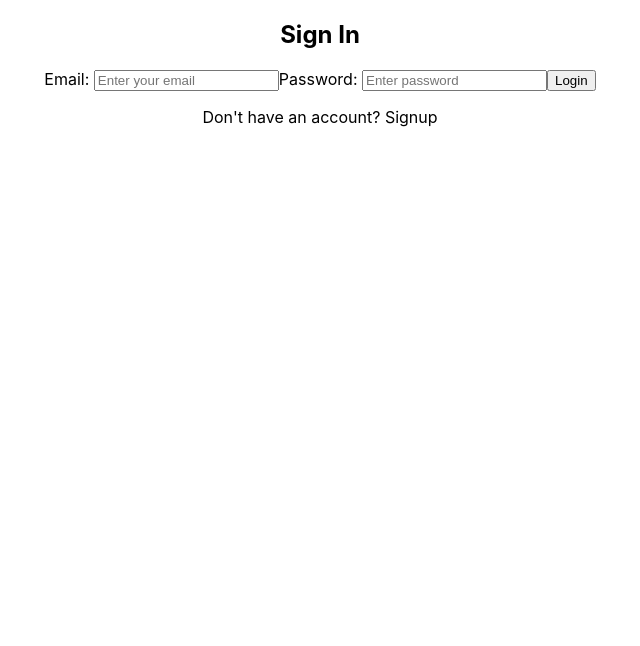
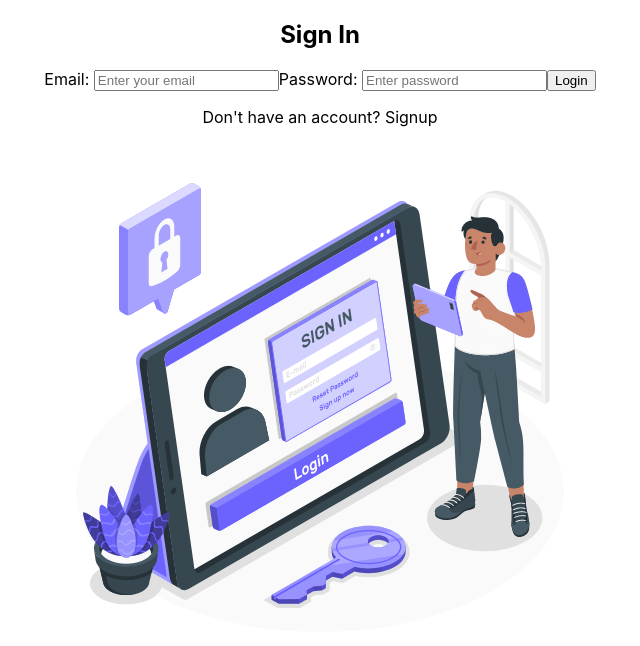
Before and after one commit to fatima-alzahraa-hammoud/quiz-app-website, a React (Create React App) app in the folder frontend/: page / in a window 1280 px wide. Shown: the top 646 px of the page, without its empty margins (320-960 px from the left). Built offline with nearby package versions, Linux system fonts and the light colour scheme.

Commit message:
React <> Add - login image

```diff
--- a/frontend/src/pages/Login.jsx
+++ b/frontend/src/pages/Login.jsx
@@ -1,4 +1,5 @@
 import React, {useState} from "react";
+import loginImage from "../assets/images/Tablet login.gif";
 //import "../styles/base/utilities.css"
 //import { requestApi } from "../utils/request";
 //import {requestMethods} from "../utils/enums/requestsMethod";
@@ -69,7 +70,7 @@ const Login = () =>{
             </div>
 
             <div className="login-image">
-                <img src="" alt="" />
+                <img src={loginImage} alt="" />
             </div>
         </div>
     )
```
Also changed, not shown: frontend/src/assets/images/Tablet login.gif (added), frontend/src/styles/login.css (added).
